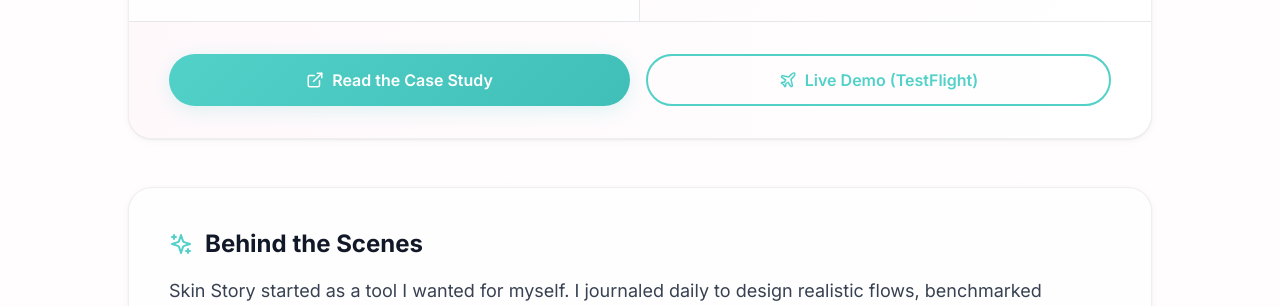
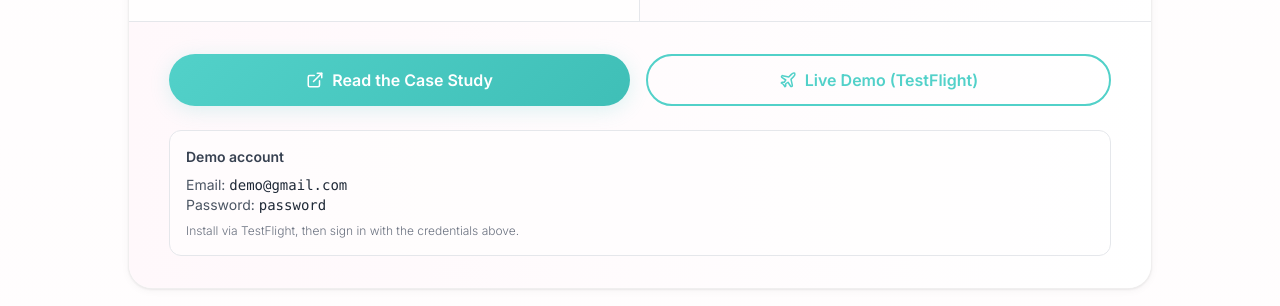
Before and after one commit to michellechung099/full-stack-portfolio, a React (Vite) app: page / in a window 1280 px wide. Shown: the part 3160-3466 px from the top of the page. Built offline with nearby package versions, Linux system fonts and the light colour scheme.

Commit message:
add new resume and demo account information block

```diff
--- a/src/components/CaseStudy.tsx
+++ b/src/components/CaseStudy.tsx
@@ -18,6 +18,11 @@ import wireframe from "../assets/wireframe.png";
 import demoVideo from "../assets/demo-video.mp4";
 import dashboard from "../assets/dashboard.png";
 import payment from "../assets/payment.png";
+
+const SKIN_STORY_DEMO = {
+  email: "demo@gmail.com",
+  password: "password",
+};
 
 export default function CaseStudy() {
   const highlights = [
@@ -193,6 +198,26 @@ export default function CaseStudy() {
                 <Plane size={18} />
                 Live Demo (TestFlight)
               </a>
+            </div>
+            <div className="mt-6 p-4 rounded-xl border border-gray-200 dark:border-gray-700 bg-white/60 dark:bg-gray-900/40">
+              <p className="text-sm font-semibold text-gray-700 dark:text-gray-300 mb-2">
+                Demo account
+              </p>
+              <p className="text-sm text-gray-600 dark:text-gray-400">
+                Email:{" "}
+                <span className="font-mono text-gray-800 dark:text-gray-200">
+                  {SKIN_STORY_DEMO.email}
+                </span>
+              </p>
+              <p className="text-sm text-gray-600 dark:text-gray-400">
+                Password:{" "}
+                <span className="font-mono text-gray-800 dark:text-gray-200">
+                  {SKIN_STORY_DEMO.password}
+                </span>
+              </p>
+              <p className="text-xs font-light text-gray-500 dark:text-gray-500 mt-2">
+                Install via TestFlight, then sign in with the credentials above.
+              </p>
             </div>
           </div>
         </div>
```
Also changed, not shown: 1 other file (tests, documents, lock files or other folders).
